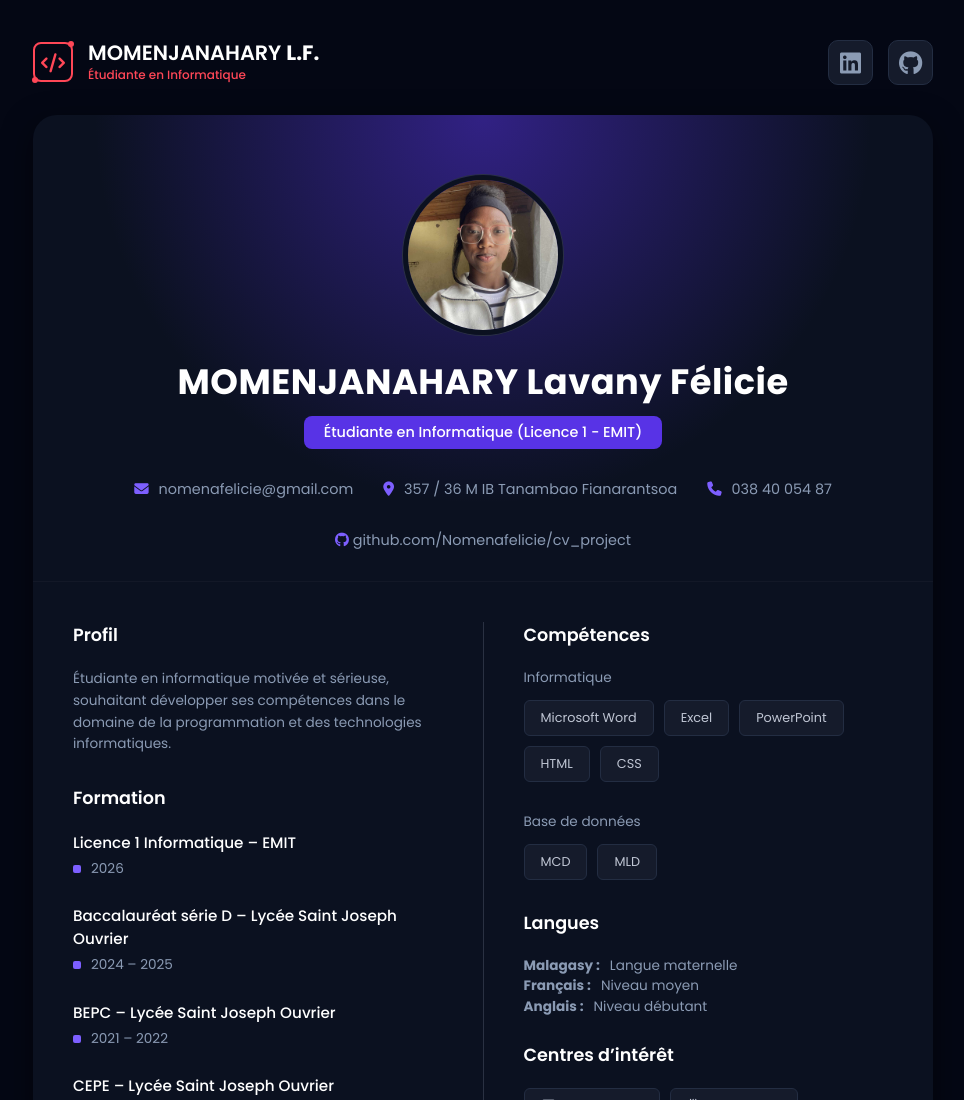
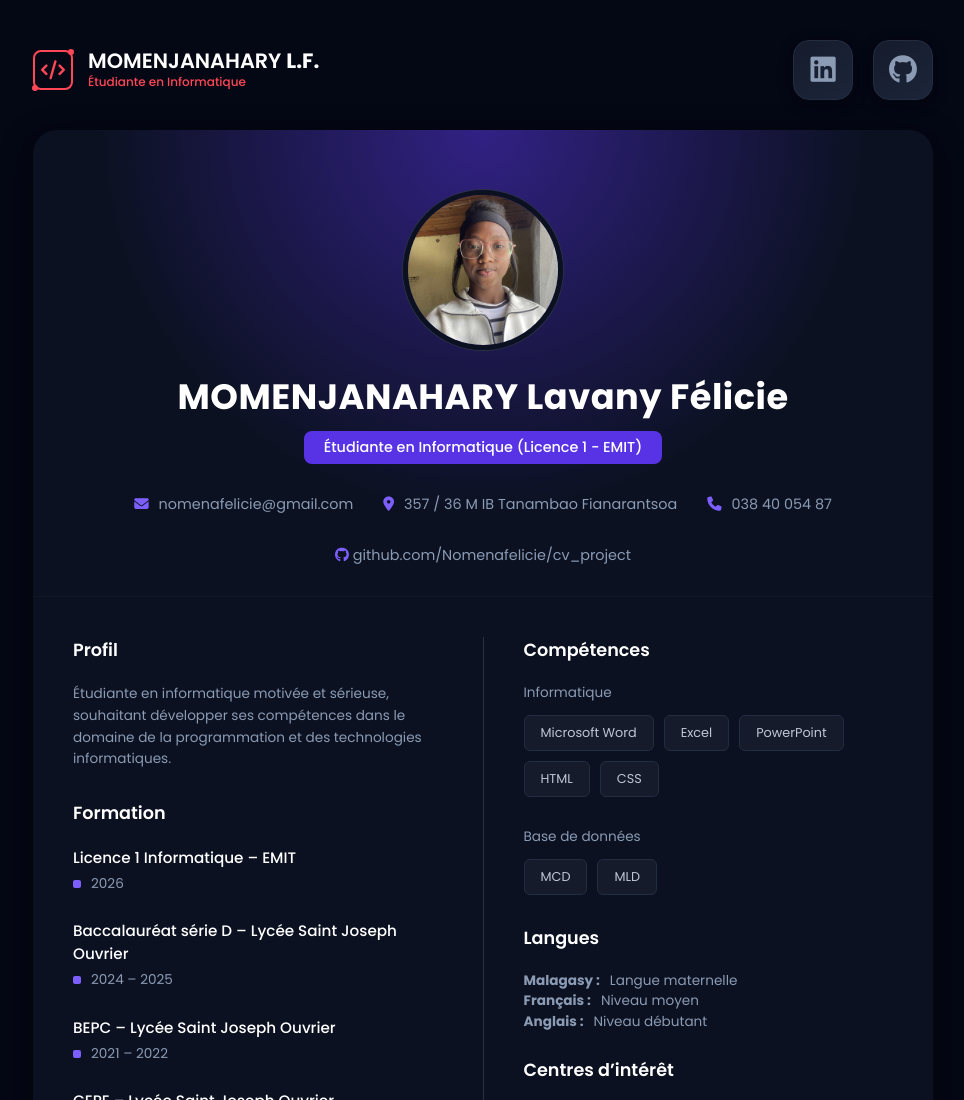
Before and after one commit to Nomenafelicie/cv_project, a plain HTML site: page index.html in a window 1280 px wide. Shown: the top 1100 px of the page, without its empty margins (157-1121 px from the left). Drawn offline with Linux system fonts and the light colour scheme.

Commit message:
Enhance social icons: larger size, rotate on hover, and premium glow effects

```diff
--- a/style.css
+++ b/style.css
@@ -96,40 +96,66 @@ body {
 
 .social-links {
     display: flex;
-    gap: 15px;
+    gap: 20px;
 }
 
 .social-icon {
-    font-size: 1.5rem;
+    font-size: 1.8rem; /* Larger icon size */
     color: var(--text-secondary);
-    background-color: var(--tag-bg);
+    background: linear-gradient(145deg, var(--tag-bg), #1c253a);
     border: 1px solid var(--tag-border);
-    width: 45px;
-    height: 45px;
+    width: 60px; /* Larger button width */
+    height: 60px; /* Larger button height */
     display: flex;
     align-items: center;
     justify-content: center;
-    border-radius: 10px;
+    border-radius: 16px;
     text-decoration: none;
-    transition: all 0.3s ease;
+    transition: all 0.4s cubic-bezier(0.175, 0.885, 0.32, 1.275);
+    box-shadow: 0 4px 15px rgba(0, 0, 0, 0.3);
+    position: relative;
+    overflow: hidden;
+}
+
+.social-icon::before {
+    content: '';
+    position: absolute;
+    top: 0;
+    left: -100%;
+    width: 100%;
+    height: 100%;
+    background: linear-gradient(90deg, transparent, rgba(255, 255, 255, 0.1), transparent);
+    transition: 0.5s;
+}
+
+.social-icon:hover::before {
+    left: 100%;
 }
 
 .social-icon:hover {
-    transform: translateY(-3px);
-    border-color: var(--accent-purple);
+    transform: translateY(-8px) scale(1.1);
     color: white;
-    background-color: rgba(125, 95, 255, 0.1);
-    box-shadow: 0 5px 15px rgba(125, 95, 255, 0.3);
+    box-shadow: 0 15px 25px rgba(0, 0, 0, 0.4);
 }
 
 .linkedin:hover {
-    color: #0077b5;
-    border-color: #0077b5;
+    background: #0077b5;
+    border-color: #00a0dc;
+    box-shadow: 0 0 20px rgba(0, 119, 181, 0.6);
 }
 
 .github:hover {
-    color: #ffffff;
-    border-color: #ffffff;
+    background: #333;
+    border-color: #6e5494;
+    box-shadow: 0 0 20px rgba(110, 84, 148, 0.6);
+}
+
+.social-icon i {
+    transition: transform 0.4s ease;
+}
+
+.social-icon:hover i {
+    transform: rotate(360deg);
 }
 
 
```
